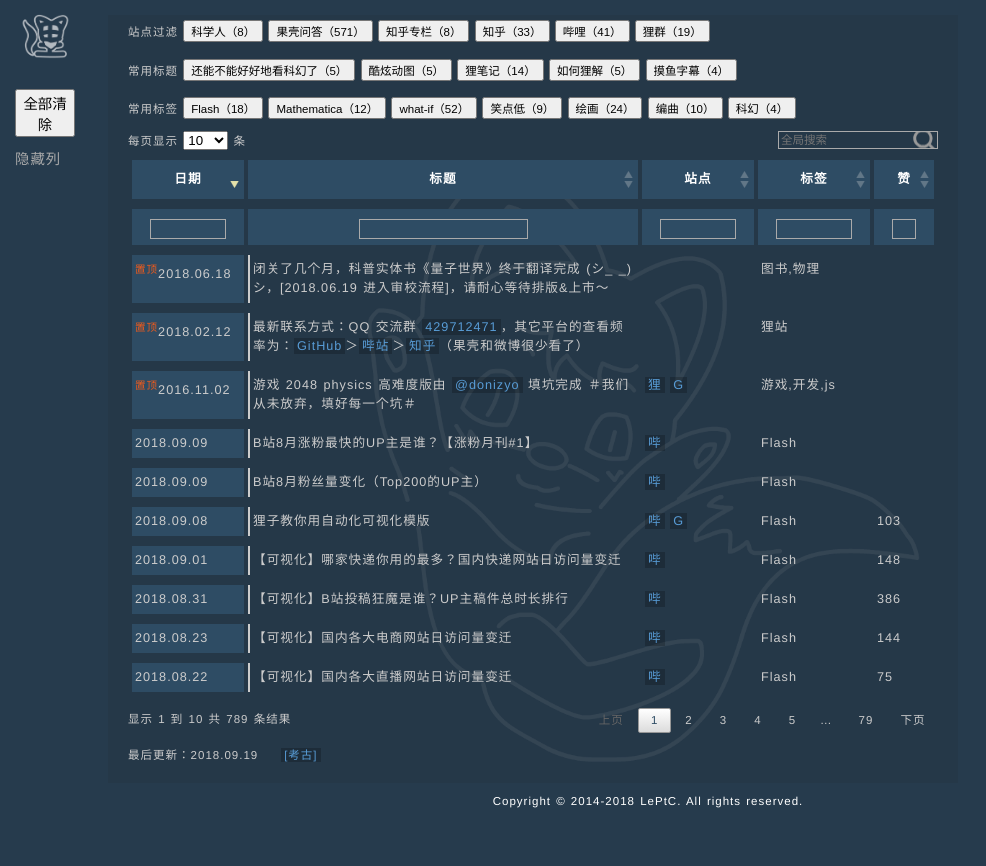
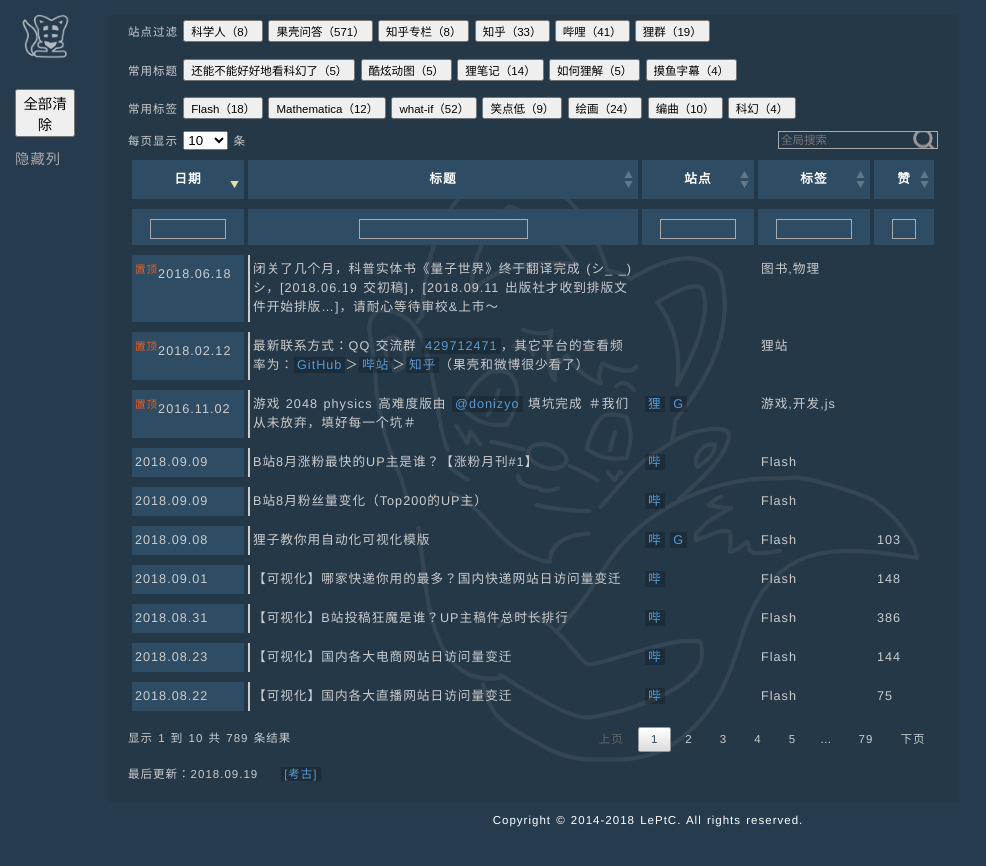
Before and after one commit to LePtC/LePtC.github.io, a Jekyll site: the page built from index.html, in a window 1280 px wide. Shown: the top 866 px of the page, without its empty margins (0-986 px from the left). Built offline with Jekyll 4.4.1, drawn with Linux system fonts in a browser that asks for light colours; Markdown is read by kramdown in place of the engine named in the settings; comment, search, counter and statistics services are not loaded.

Commit message:
update index

```diff
--- a/index.html
+++ b/index.html
@@ -331,7 +331,7 @@
 <td>编曲</td><td>132</td></tr>
 
 <tr><td><sup>置顶</sup>2018.06.18</td>
-  <td>闭关了几个月，科普实体书《量子世界》终于翻译完成 (シ_ _)シ，[2018.06.19 进入审校流程]，请耐心等待排版&amp;上市～</td>
+  <td>闭关了几个月，科普实体书《量子世界》终于翻译完成 (シ_ _)シ，[2018.06.19 交初稿]，[2018.09.11 出版社才收到排版文件开始排版…]，请耐心等待审校&amp;上市～</td>
 <td></td>
 <td>图书,物理</td><td></td></tr>
 
```
